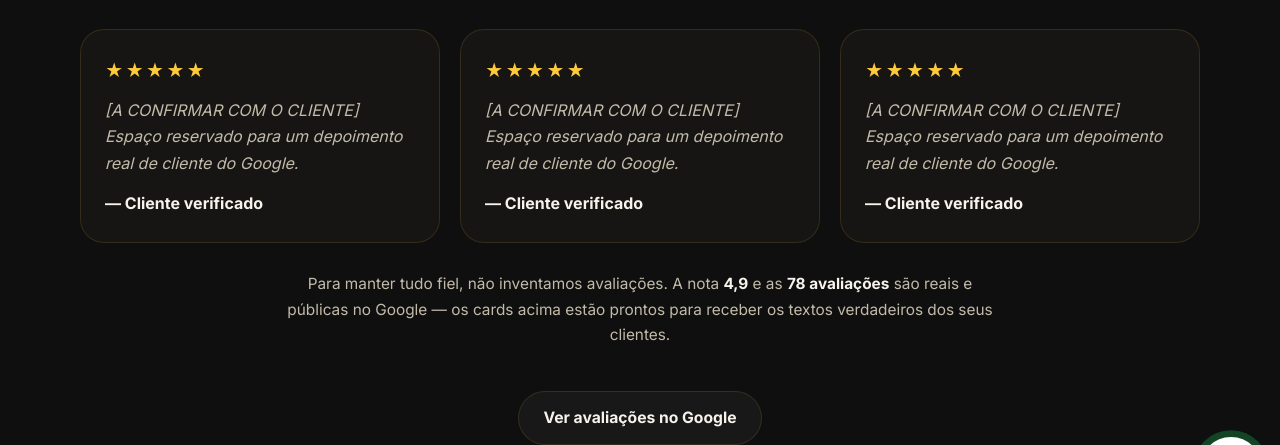
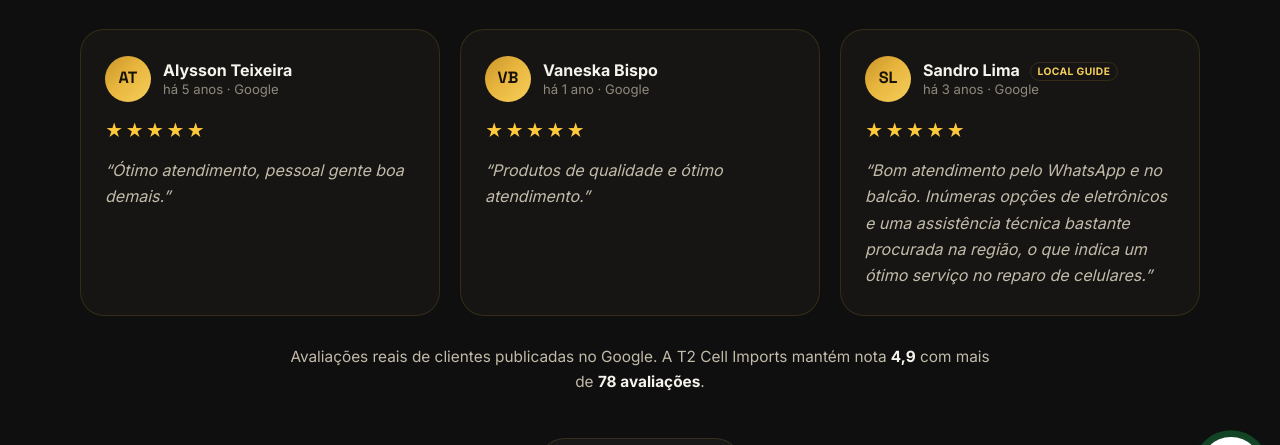
Before and after one commit to willianlucasyt/t2cell, a plain HTML site: page avaliacoes.html in a window 1280 px wide. Shown: the part 283-728 px from the top of the page. Drawn offline with Linux system fonts and the light colour scheme.

Commit message:
content: preenche avaliações com depoimentos reais do Google
- Avaliações reais de Alysson Teixeira, Vaneska Bispo e Sandro Lima
- Cada card com avatar de iniciais, nome, tempo e selo Local Guide
- Atualiza a nota explicativa e o botão para o perfil oficial

Co-Authored-By: Claude Opus 4.8 <noreply@anthropic.com>
Claude-Session: https://claude.ai/code/session_01YCxvJAVyg9wqhMKEf5tmNJ

```diff
--- a/avaliacoes.html
+++ b/avaliacoes.html
@@ -24,7 +24,7 @@
   <link rel="preconnect" href="https://fonts.googleapis.com" />
   <link rel="preconnect" href="https://fonts.gstatic.com" crossorigin />
   <link href="https://fonts.googleapis.com/css2?family=Space+Grotesk:wght@500;600;700&family=Inter:wght@400;500;600;700&display=swap" rel="stylesheet" />
-  <link rel="stylesheet" href="css/styles.css?v=19" />
+  <link rel="stylesheet" href="css/styles.css?v=20" />
 </head>
 <body>
   <a href="#main" class="skip-link">Pular para o conteúdo</a>
@@ -64,16 +64,36 @@
           </div>
         </header>
         <div class="reviews" aria-label="Depoimentos de clientes">
-          <blockquote class="review reveal"><span class="stars" aria-hidden="true">★★★★★</span><p>[A CONFIRMAR COM O CLIENTE] Espaço reservado para um depoimento real de cliente do Google.</p><footer>— Cliente verificado</footer></blockquote>
-          <blockquote class="review reveal"><span class="stars" aria-hidden="true">★★★★★</span><p>[A CONFIRMAR COM O CLIENTE] Espaço reservado para um depoimento real de cliente do Google.</p><footer>— Cliente verificado</footer></blockquote>
-          <blockquote class="review reveal"><span class="stars" aria-hidden="true">★★★★★</span><p>[A CONFIRMAR COM O CLIENTE] Espaço reservado para um depoimento real de cliente do Google.</p><footer>— Cliente verificado</footer></blockquote>
+          <blockquote class="review reveal">
+            <div class="review-head">
+              <span class="review-avatar" aria-hidden="true">AT</span>
+              <span class="review-who"><span class="review-name">Alysson Teixeira</span><span class="review-when">há 5 anos · Google</span></span>
+            </div>
+            <span class="stars" aria-hidden="true">★★★★★</span>
+            <p>&ldquo;Ótimo atendimento, pessoal gente boa demais.&rdquo;</p>
+          </blockquote>
+          <blockquote class="review reveal">
+            <div class="review-head">
+              <span class="review-avatar" aria-hidden="true">VB</span>
+              <span class="review-who"><span class="review-name">Vaneska Bispo</span><span class="review-when">há 1 ano · Google</span></span>
+            </div>
+            <span class="stars" aria-hidden="true">★★★★★</span>
+            <p>&ldquo;Produtos de qualidade e ótimo atendimento.&rdquo;</p>
+          </blockquote>
+          <blockquote class="review reveal">
+            <div class="review-head">
+              <span class="review-avatar" aria-hidden="true">SL</span>
+              <span class="review-who"><span class="review-name">Sandro Lima <span class="review-badge">Local Guide</span></span><span class="review-when">há 3 anos · Google</span></span>
+            </div>
+            <span class="stars" aria-hidden="true">★★★★★</span>
+            <p>&ldquo;Bom atendimento pelo WhatsApp e no balcão. Inúmeras opções de eletrônicos e uma assistência técnica bastante procurada na região, o que indica um ótimo serviço no reparo de celulares.&rdquo;</p>
+          </blockquote>
         </div>
         <p class="reviews-note reveal">
-          Para manter tudo fiel, não inventamos avaliações. A nota <strong>4,9</strong> e as <strong>78 avaliações</strong>
-          são reais e públicas no Google — os cards acima estão prontos para receber os textos verdadeiros dos seus clientes.
+          Avaliações reais de clientes publicadas no Google. A T2 Cell Imports mantém nota <strong>4,9</strong> com mais de <strong>78 avaliações</strong>.
         </p>
         <div class="serv-cta reveal">
-          <a class="btn btn-ghost" href="https://www.google.com/maps?cid=3464730312489425127" target="_blank" rel="noopener">Ver avaliações no Google</a>
+          <a class="btn btn-ghost" href="https://www.google.com/maps?cid=3464730312489425127" target="_blank" rel="noopener">Ver todas no Google</a>
         </div>
       </div>
     </section>
@@ -165,6 +185,6 @@
     <span class="whats-float-label">Fale conosco</span>
   </a>
 
-  <script src="js/main.js?v=19" defer></script>
+  <script src="js/main.js?v=20" defer></script>
 </body>
 </html>
--- a/css/styles.css
+++ b/css/styles.css
@@ -375,8 +375,14 @@ ul { list-style: none; padding: 0; }
 }
 .review:hover { transform: translateY(-4px); border-color: rgba(232,181,61,.4); }
 .review .stars { font-size: 1.1rem; letter-spacing: 2px; }
-.review p { color: var(--text-dim); margin: 12px 0 14px; font-style: italic; }
+.review p { color: var(--text-dim); margin: 12px 0 0; font-style: italic; }
 .review footer { font-weight: 700; color: var(--text); }
+.review-head { display: flex; align-items: center; gap: 12px; margin-bottom: 14px; }
+.review-avatar { width: 46px; height: 46px; border-radius: 50%; display: grid; place-items: center; flex: none; font-family: "Space Grotesk", sans-serif; font-weight: 700; font-size: 1.02rem; color: #17120a; background: var(--grad); }
+.review-who { display: flex; flex-direction: column; line-height: 1.3; }
+.review-name { font-weight: 700; color: var(--text); }
+.review-when { font-size: .82rem; color: var(--muted); }
+.review-badge { display: inline-block; font-size: .64rem; font-weight: 700; letter-spacing: .04em; text-transform: uppercase; color: var(--brand-2); border: 1px solid var(--line); border-radius: 999px; padding: 2px 7px; margin-left: 6px; vertical-align: middle; }
 .reviews-note { text-align: center; color: var(--text-dim); max-width: 720px; margin: 28px auto 0; font-size: .96rem; }
 .reviews-note strong { color: var(--text); }
 
```
Also changed, not shown: blog-celular-importado-vale-a-pena.html (+2 -2 lines), blog-consertar-celular-rio-largo.html (+2 -2 lines), blog-economizar-bateria-celular.html (+2 -2 lines), blog-pelicula-qual-escolher.html (+2 -2 lines), blog-troca-de-tela-vale-a-pena.html (+2 -2 lines), blog.html (+2 -2 lines), galeria.html (+2 -2 lines), horario.html (+2 -2 lines), index.html (+2 -2 lines), localizacao.html (+2 -2 lines), servicos.html (+2 -2 lines), sobre.html (+2 -2 lines).
